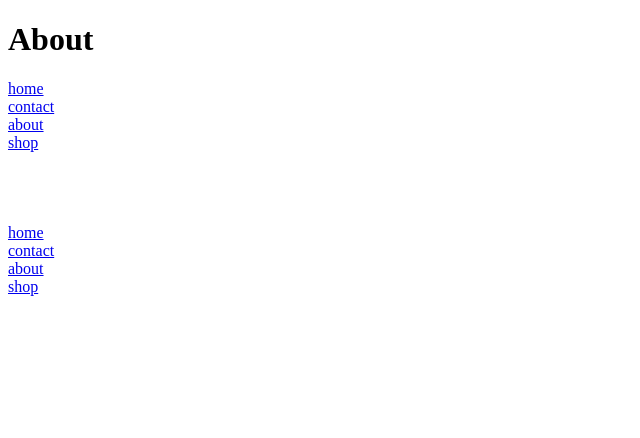
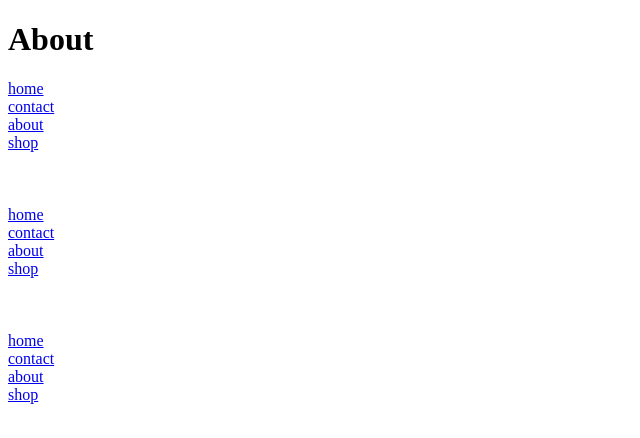
Before and after one commit to Mersad97/test, a plain HTML site: page new/shop.html in a window 1280 px wide. Shown: the whole page, without its empty margins (0-640 px from the left). Drawn offline with Linux system fonts and the light colour scheme.

Commit message:
Update shop.html

```diff
--- a/new/shop.html
+++ b/new/shop.html
@@ -11,10 +11,15 @@
     <a href="https://mersad97.github.io/test/contact.html">contact</a><br />
     <a href="https://mersad97.github.io/test/about.html">about</a><br />
     <a href="https://mersad97.github.io/test/new/shop.html">shop</a><br />
-<br /><br /><br /><br />
+<br /><br /><br />
     <a href="./index.html">home</a><br />
     <a href="./contact.html">contact</a><br />
     <a href="./about.html">about</a><br />
     <a href="./new/shop.html">shop</a><br />
+    <br /><br /><br />
+    <a href="../index.html">home</a><br />
+    <a href="../contact.html">contact</a><br />
+    <a href="../about.html">about</a><br />
+    <a href="../new/shop.html">shop</a><br />
   </body>
 </html>
```
